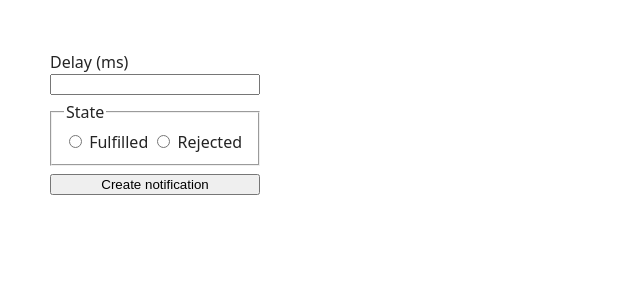
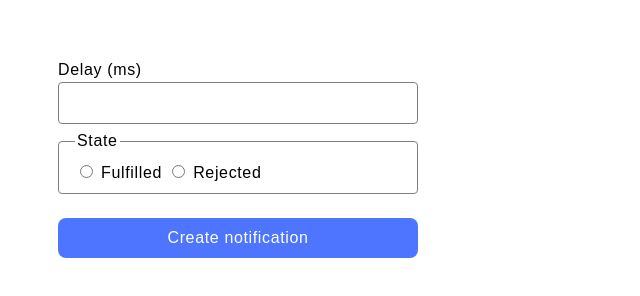
Before and after one commit to YuliiaDubyniuk/goit-advancedjs-hw-02, a plain HTML site: page 2-snackbar.html in a window 1280 px wide. Shown: the whole page, without its empty margins (0-640 px from the left). Drawn offline with Linux system fonts and the light colour scheme.

Commit message:
Deploying to gh-pages from @ YuliiaDubyniuk/goit-advancedjs-hw-02@9079594678c889041d108bb601d5127f8bcf2139 🚀

```diff
--- a/2-snackbar.html
+++ b/2-snackbar.html
@@ -9,17 +9,17 @@
     <link rel="modulepreload" crossorigin href="/goit-advancedjs-hw-02/assets/modulepreload-polyfill-B5Qt9EMX.js">
     <link rel="modulepreload" crossorigin href="/goit-advancedjs-hw-02/assets/vendor-A92OCY9B.js">
     <link rel="stylesheet" crossorigin href="/goit-advancedjs-hw-02/assets/vendor-CUZofXIC.css">
-    <link rel="stylesheet" crossorigin href="/goit-advancedjs-hw-02/assets/styles-DgnsVflP.css">
+    <link rel="stylesheet" crossorigin href="/goit-advancedjs-hw-02/assets/styles-kCydiRgW.css">
   </head>
   <body>
     <main>
       <form class="form">
         <label>
           Delay (ms)
-          <input type="number" name="delay" required />
+          <input class="delay-input" type="number" name="delay" required />
         </label>
 
-        <fieldset>
+        <fieldset class="radio-group">
           <legend>State</legend>
           <label>
             <input type="radio" name="state" value="fulfilled" required />
--- a/assets/styles-DgnsVflP.css
+++ /dev/null
@@ -1 +0,0 @@
-h1,h2,h3,h4,h5,h6,p{margin:0}p:last-child{margin-bottom:0}ul{margin:0;padding:0;list-style:none}fieldset{margin:0}a{color:currentColor;text-decoration:none}button{cursor:pointer}img{display:block;max-width:100%;height:auto}:root{font-family:system-ui,-apple-system,BlinkMacSystemFont,Segoe UI,Roboto,Oxygen,Ubuntu,Cantarell,Open Sans,Helvetica Neue,sans-serif;font-size:16px;line-height:1.5;font-weight:400;color:#242424;background-color:#ffffffde;font-synthesis:none;text-rendering:optimizeLegibility;-webkit-font-smoothing:antialiased;-moz-osx-font-smoothing:grayscale;-webkit-text-size-adjust:100%}body{display:flex;flex-direction:column;min-width:100vw;min-height:100vh;margin:0}main{flex-grow:1}main:has(.back-link){text-align:center}.container{min-width:320px;max-width:375px;margin:0 auto;padding:0 16px}@media only screen and (min-width: 768px){.container{max-width:768px}}@media only screen and (min-width: 1200px){.container{max-width:1200px}}main{padding-top:50px;padding-left:50px}.timer{display:flex;gap:11px;margin-top:10px}.field{display:flex;flex-direction:column;align-items:center;line-height:1.12}.value{font-size:24px;font-weight:500}.label{text-transform:uppercase;font-size:13px}.form{width:210px}.form>label{display:flex;flex-direction:column;margin-bottom:5px}fieldset{margin-bottom:5px}.submit-btn{width:100%}
```
Also changed, not shown: 1-timer.html (+7 -3 lines), assets/styles-kCydiRgW.css (added, +1 -0 lines), index.html (+4 -1 lines).
